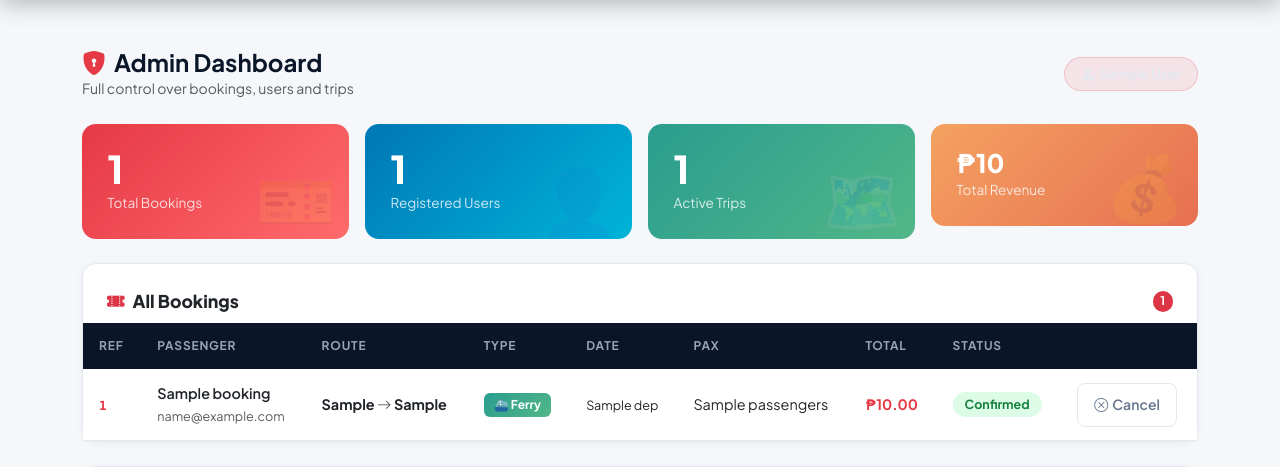
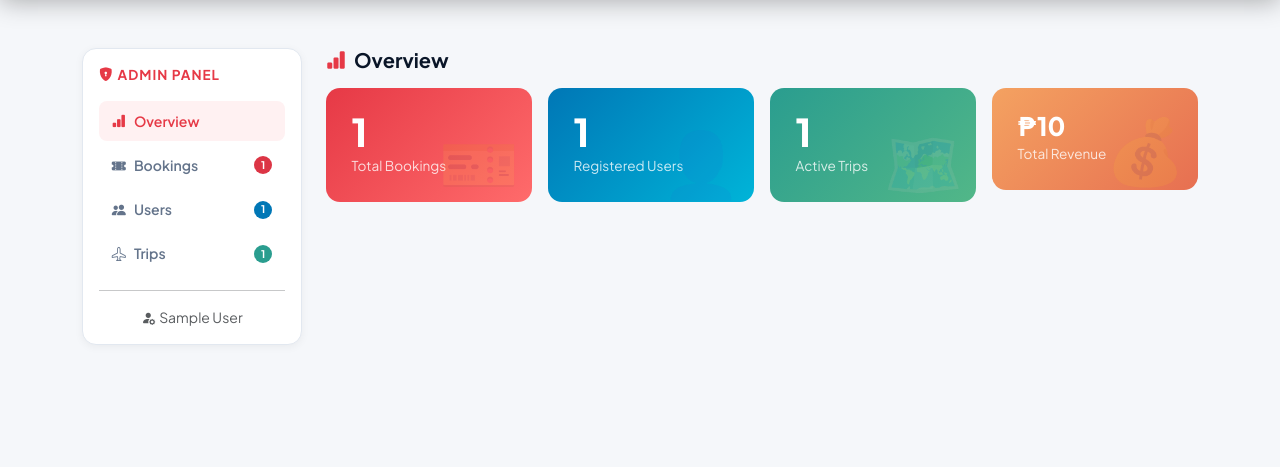
Before and after one commit to EJOENZZZ/Pythonbooking, a Flask app: template templates/admin.html in a window 1280 px wide. Shown: the part 76-543 px from the top of the page. Run offline with Flask 3, Linux system fonts and the light colour scheme; the visitor is signed in with stand-in values (Sample User, id 1); the template is opened without the code that fills it: most values are stand-ins (such as "Sample title", 1, 10 or a date in 2020).

Commit message:
Add sidebar navigation to admin dashboard

```diff
--- a/templates/admin.html
+++ b/templates/admin.html
@@ -2,21 +2,51 @@
 {% block title %}Admin Dashboard — TravelBook{% endblock %}
 {% block content %}
 <script>
-  // Auto-refresh every 5 seconds
   setTimeout(() => location.reload(), 5000);
 </script>
 
-<div class="d-flex justify-content-between align-items-center mb-4">
-  <div>
-    <h4 class="fw-bold mb-0"><i class="bi bi-shield-lock-fill me-2" style="color:var(--primary);"></i>Admin Dashboard</h4>
-    <small class="text-muted">Full control over bookings, users and trips</small>
+<div class="d-flex gap-4">
+
+  <!-- Sidebar -->
+  <div style="width:220px;flex-shrink:0;">
+    <div class="card p-3 sticky-top" style="top:80px;">
+      <div class="fw-bold mb-3" style="color:var(--primary);font-size:.85rem;text-transform:uppercase;letter-spacing:1px;">
+        <i class="bi bi-shield-lock-fill me-1"></i>Admin Panel
       </div>
-  <span class="user-pill" style="background:rgba(230,57,70,.1);color:var(--primary);border-color:rgba(230,57,70,.2);">
+      <nav class="d-flex flex-column gap-1">
+        <a href="#stats" onclick="show('stats')" id="nav-stats"
+          class="admin-nav-link active">
+          <i class="bi bi-bar-chart-fill me-2"></i>Overview
+        </a>
+        <a href="#bookings" onclick="show('bookings')" id="nav-bookings"
+          class="admin-nav-link">
+          <i class="bi bi-ticket-perforated-fill me-2"></i>Bookings
+          <span class="badge bg-danger rounded-pill ms-auto">{{ bookings|length }}</span>
+        </a>
+        <a href="#users" onclick="show('users')" id="nav-users"
+          class="admin-nav-link">
+          <i class="bi bi-people-fill me-2"></i>Users
+          <span class="badge rounded-pill ms-auto" style="background:var(--blue);">{{ users|length }}</span>
+        </a>
+        <a href="#trips" onclick="show('trips')" id="nav-trips"
+          class="admin-nav-link">
+          <i class="bi bi-airplane me-2"></i>Trips
+          <span class="badge rounded-pill ms-auto" style="background:var(--teal);">{{ trips|length }}</span>
+        </a>
+      </nav>
+      <hr>
+      <div class="text-muted small text-center">
         <i class="bi bi-person-fill-gear me-1"></i>{{ session.user_name }}
-  </span>
+      </div>
+    </div>
   </div>
 
-<!-- Stats -->
+  <!-- Main Content -->
+  <div class="flex-grow-1">
+
+    <!-- Stats Section -->
+    <div id="stats">
+      <h5 class="fw-bold mb-3"><i class="bi bi-bar-chart-fill me-2" style="color:var(--primary);"></i>Overview</h5>
       <div class="row g-3 mb-4">
         <div class="col-6 col-md-3">
           <div class="stat-card stat-red" data-icon="🎫">
@@ -43,8 +73,10 @@
           </div>
         </div>
       </div>
+    </div>
 
-<!-- Bookings Table -->
+    <!-- Bookings Section -->
+    <div id="bookings" style="display:none;">
       <div class="card mb-4">
         <div class="d-flex justify-content-between align-items-center p-4 pb-2">
           <div class="section-title mb-0"><i class="bi bi-ticket-perforated-fill text-danger"></i>All Bookings</div>
@@ -54,10 +86,7 @@
         <div class="table-responsive">
           <table class="table admin-table mb-0">
             <thead>
-        <tr>
-          <th>Ref</th><th>Passenger</th><th>Route</th><th>Type</th>
-          <th>Date</th><th>Pax</th><th>Total</th><th>Status</th><th></th>
-        </tr>
+              <tr><th>Ref</th><th>Passenger</th><th>Route</th><th>Type</th><th>Date</th><th>Pax</th><th>Total</th><th>Status</th><th></th></tr>
             </thead>
             <tbody>
               {% for b in bookings %}
@@ -102,8 +131,10 @@
           <div class="empty-state"><div class="empty-icon">📭</div><p class="text-muted">No bookings yet.</p></div>
         {% endif %}
       </div>
+    </div>
 
-<!-- Users Table -->
+    <!-- Users Section -->
+    <div id="users" style="display:none;">
       <div class="card mb-4">
         <div class="d-flex justify-content-between align-items-center p-4 pb-2">
           <div class="section-title mb-0"><i class="bi bi-people-fill" style="color:var(--blue);"></i>Registered Users</div>
@@ -142,11 +173,13 @@
           <div class="empty-state"><div class="empty-icon">👥</div><p class="text-muted">No users yet.</p></div>
         {% endif %}
       </div>
+    </div>
 
-<!-- Trips Table -->
+    <!-- Trips Section -->
+    <div id="trips" style="display:none;">
       <div class="card mb-4">
         <div class="d-flex justify-content-between align-items-center p-4 pb-2">
-    <div class="section-title mb-0"><i class="bi bi-airplane" style="color:var(--green);"></i>Trips</div>
+          <div class="section-title mb-0"><i class="bi bi-airplane" style="color:var(--teal);"></i>Trips</div>
           <a href="{{ url_for('admin_add_trip') }}" class="btn btn-primary btn-sm px-3">
             <i class="bi bi-plus-lg me-1"></i>Add Trip
           </a>
@@ -183,5 +216,34 @@
           <div class="empty-state"><div class="empty-icon">✈️</div><p class="text-muted">No trips yet.</p></div>
         {% endif %}
       </div>
+    </div>
+
+  </div>
+</div>
+
+<style>
+.admin-nav-link {
+  display: flex;
+  align-items: center;
+  padding: .6rem .8rem;
+  border-radius: 8px;
+  color: var(--muted);
+  font-weight: 600;
+  font-size: .88rem;
+  text-decoration: none;
+  transition: all .2s;
+}
+.admin-nav-link:hover { background: #f1f5f9; color: var(--text); }
+.admin-nav-link.active { background: #fff1f2; color: var(--primary); }
+</style>
+
+<script>
+function show(section) {
+  ['stats','bookings','users','trips'].forEach(s => {
+    document.getElementById(s).style.display = s === section ? '' : 'none';
+    document.getElementById('nav-' + s).classList.toggle('active', s === section);
+  });
+}
+</script>
 
 {% endblock %}
```
Lines whose indentation alone changed are shown as unchanged.
